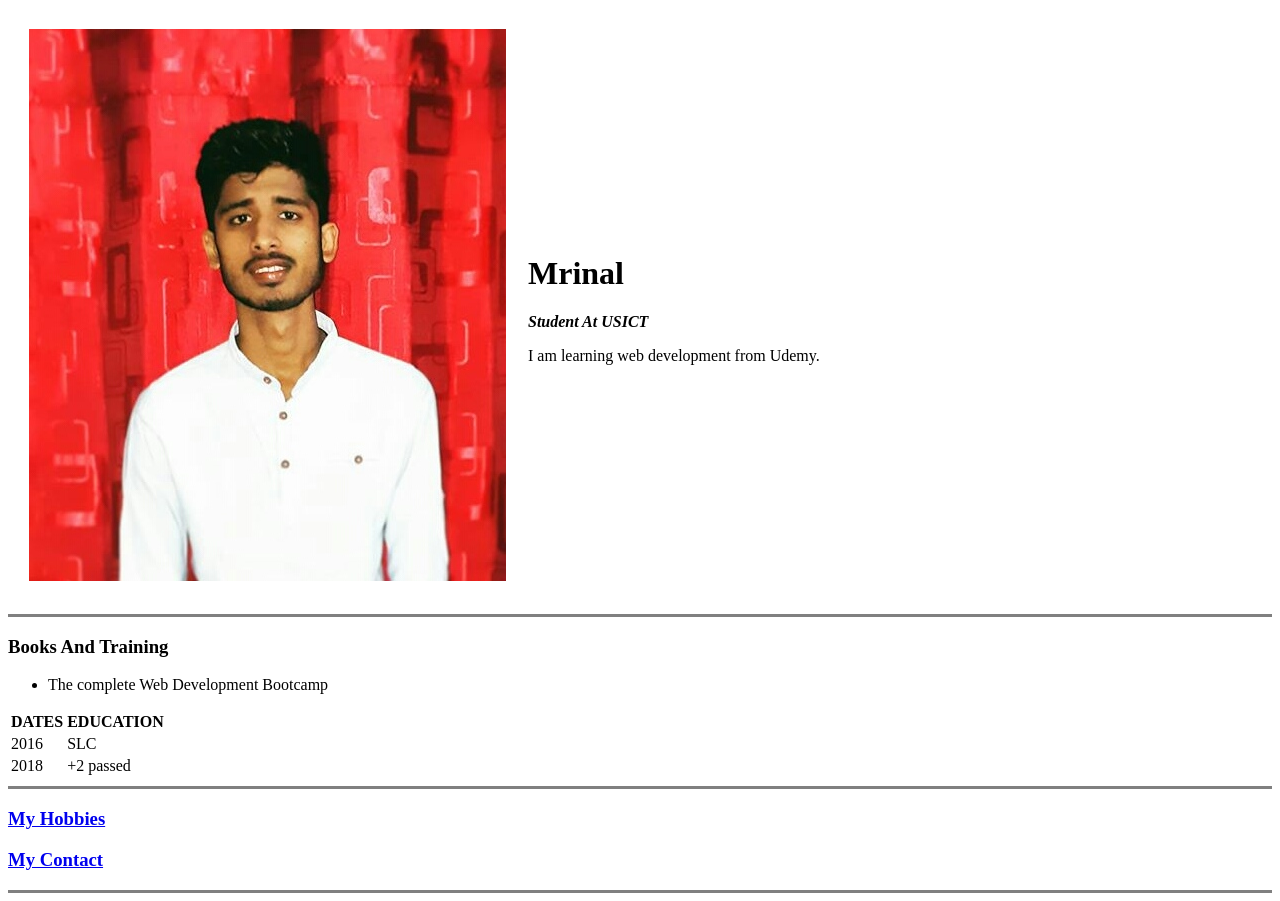
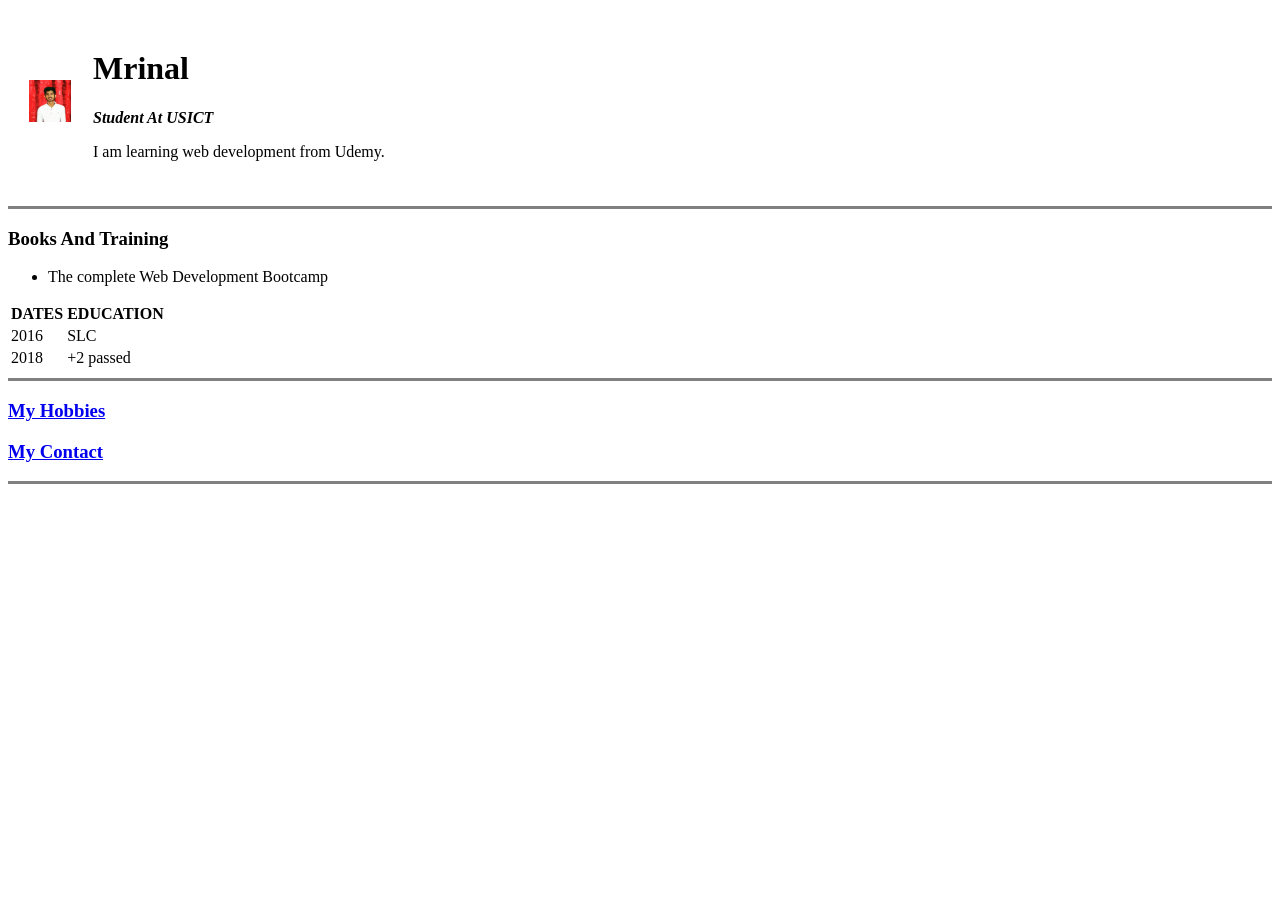
Before and after one commit to mrinalchaudhary/cv, a plain HTML site: page index.html in a window 1280 px wide. After the commit the page ends 800 px from the top, so only its background shows below. Drawn offline with Linux system fonts and the light colour scheme.

Commit message:
Update index.html

```diff
--- a/index.html
+++ b/index.html
@@ -6,7 +6,7 @@
 <body>
 	<table cellspacing="20" >
 		<tr>
-			<td><img src="photo.jpg"></td>
+                        <td><img src="photo.jpg" alt="image" height="42" width="42"></td>
 			<td><h1>Mrinal</h1>
 			<P><em><strong>Student At USICT</strong></em></P>
 			<p>I am learning web development from Udemy.</p></td>
```
